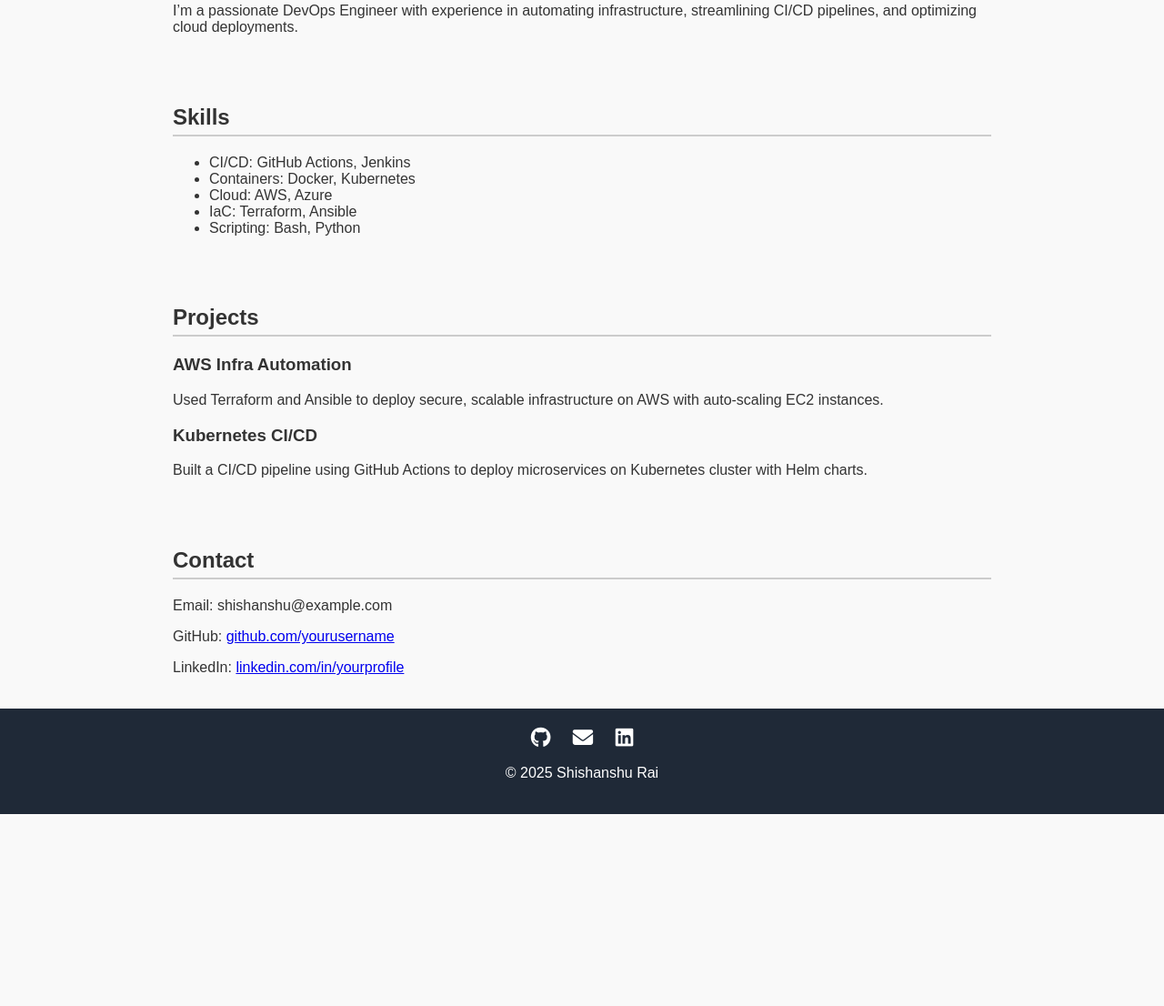
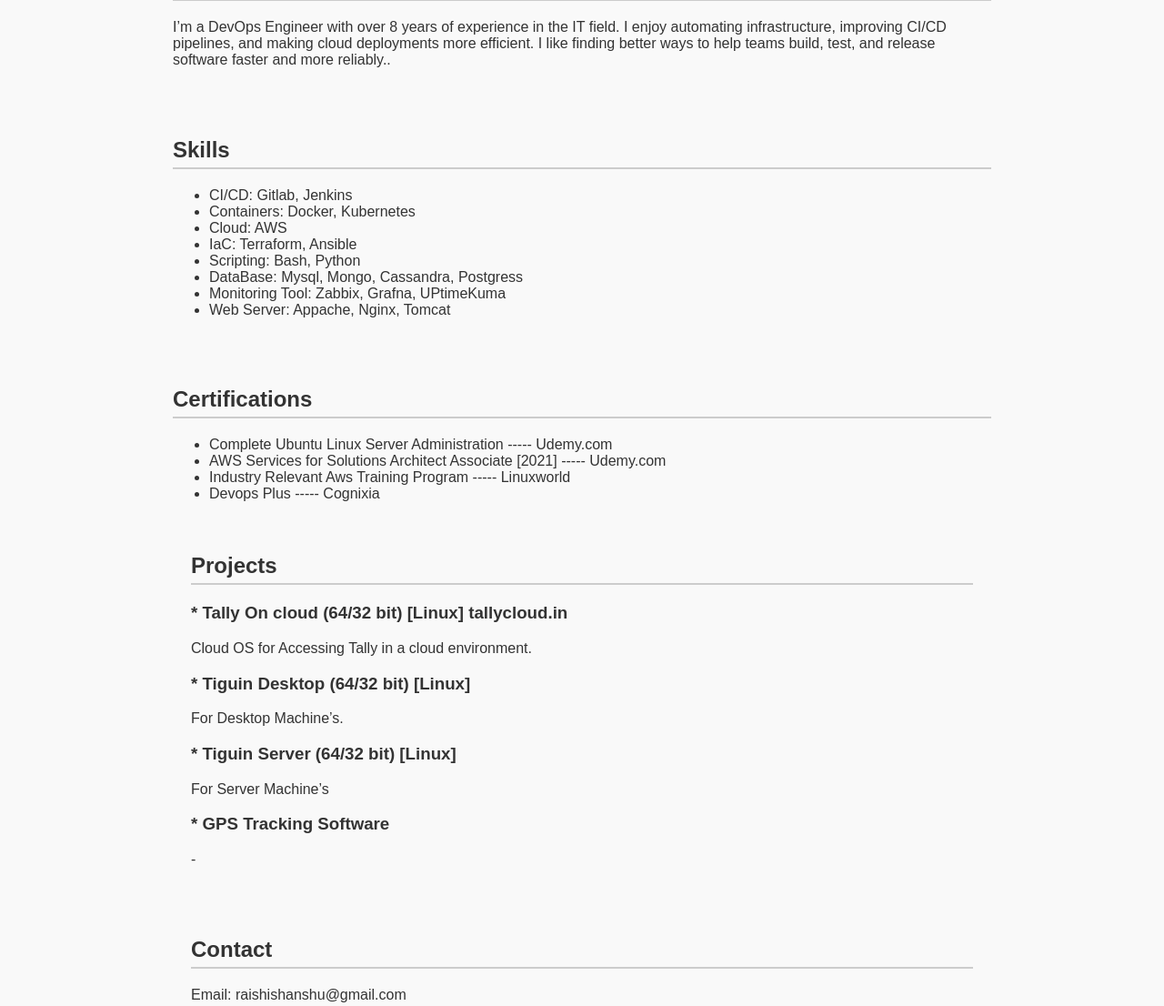
Before and after one commit to shishanshu/shishanshurai, a plain HTML site: page index.html in a window 1280 px wide. Shown: the part 246-1352 px from the top of the page at 91% size. Before the commit the page ends 1141 px from the top, so only its background shows below. Drawn offline with Linux system fonts and the light colour scheme.

Commit message:
Update index.html

```diff
--- a/index.html
+++ b/index.html
@@ -9,50 +9,72 @@
 </head>
 <body>
   <header class="fade-in">
+    <img src="profile.jpg" alt="Shishanshu Rai" class="profile-pic" />
     <h1>Shishanshu Rai</h1>
-    <p>DevOps Engineer | CI/CD | AWS | Docker | Kubernetes</p>
+    <p>Sr DevOps Engineer | CI/CD | AWS | Docker | Kubernetes</p>
   </header>
 
   <section id="about" class="fade-in">
     <h2>About Me</h2>
-    <p>I’m a passionate DevOps Engineer with experience in automating infrastructure, streamlining CI/CD pipelines, and optimizing cloud deployments.</p>
+    <p>I’m a DevOps Engineer with over 8 years of experience in the IT field. I enjoy automating infrastructure, improving CI/CD pipelines, and making cloud deployments more efficient. I like finding better ways to help teams build, test, and release software faster and more reliably..</p>
   </section>
 
-  <section id="skills" class="fade-in">
+  <section id="skills:-" class="fade-in">
     <h2>Skills</h2>
     <ul>
-      <li>CI/CD: GitHub Actions, Jenkins</li>
+      <li>CI/CD: Gitlab, Jenkins</li>
       <li>Containers: Docker, Kubernetes</li>
-      <li>Cloud: AWS, Azure</li>
+      <li>Cloud: AWS</li>
       <li>IaC: Terraform, Ansible</li>
       <li>Scripting: Bash, Python</li>
+      <li>DataBase: Mysql, Mongo, Cassandra, Postgress</li>
+      <li>Monitoring Tool: Zabbix, Grafna, UPtimeKuma</li>
+      <li>Web Server: Appache, Nginx, Tomcat</li>
     </ul>
   </section>
+
+    <section id="Certifications:-" class="fade-in">
+    <h2>Certifications</h2>
+    <ul>
+      <li>Complete Ubuntu Linux Server Administration ----- Udemy.com</li>
+      <li>AWS Services for Solutions Architect Associate [2021] ----- Udemy.com</li>
+      <li>Industry Relevant Aws Training Program ----- Linuxworld</li>
+      <li>Devops Plus ----- Cognixia</li>
+    </ul>
+  </Certifications>
 
   <section id="projects" class="fade-in">
     <h2>Projects</h2>
     <div class="project">
-      <h3>AWS Infra Automation</h3>
-      <p>Used Terraform and Ansible to deploy secure, scalable infrastructure on AWS with auto-scaling EC2 instances.</p>
+      <h3> * Tally On cloud (64/32 bit) [Linux] tallycloud.in</h3>
+      <p>Cloud OS for Accessing Tally in a cloud environment.</p>
     </div>
     <div class="project">
-      <h3>Kubernetes CI/CD</h3>
-      <p>Built a CI/CD pipeline using GitHub Actions to deploy microservices on Kubernetes cluster with Helm charts.</p>
+      <h3>* Tiguin Desktop (64/32 bit) [Linux]</h3>
+      <p>For Desktop Machine’s.</p>
+    </div>
+    <div class="project">
+      <h3>* Tiguin Server (64/32 bit) [Linux]</h3>
+    <p>For Server Machine’s</p>
+    </div>
+        <div class="project">
+    <h3>* GPS Tracking Software</h3>
+    <p>-</p>
     </div>
   </section>
 
   <section id="contact" class="fade-in">
     <h2>Contact</h2>
-    <p>Email: shishanshu@example.com</p>
-    <p>GitHub: <a href="https://github.com/yourusername" target="_blank">github.com/yourusername</a></p>
-    <p>LinkedIn: <a href="https://linkedin.com/in/yourprofile" target="_blank">linkedin.com/in/yourprofile</a></p>
+    <p>Email: raishishanshu@gmail.com</p>
+    <p>GitHub: <a href="https://github.com/shishanshue" target="_blank">github.com/yourusername</a></p>
+    <p>LinkedIn: <a href="https://www.linkedin.com/in/shishanshu/" target="_blank">linkedin.com/in/yourprofile</a></p>
   </section>
 
   <footer class="fade-in">
     <div class="social-icons">
-      <a href="https://github.com/yourusername" target="_blank"><i class="fab fa-github"></i></a>
-      <a href="mailto:shishanshu@example.com"><i class="fas fa-envelope"></i></a>
-      <a href="https://linkedin.com/in/yourprofile" target="_blank"><i class="fab fa-linkedin"></i></a>
+      <a href="https://github.com/shishanshu" target="_blank"><i class="fab fa-github"></i></a>
+      <a href="mailto:raishishanshu@gmail.com"><i class="fas fa-envelope"></i></a>
+      <a href="https://www.linkedin.com/in/shishanshu/" target="_blank"><i class="fab fa-linkedin"></i></a>
     </div>
     <p>© 2025 Shishanshu Rai</p>
   </footer>
```
